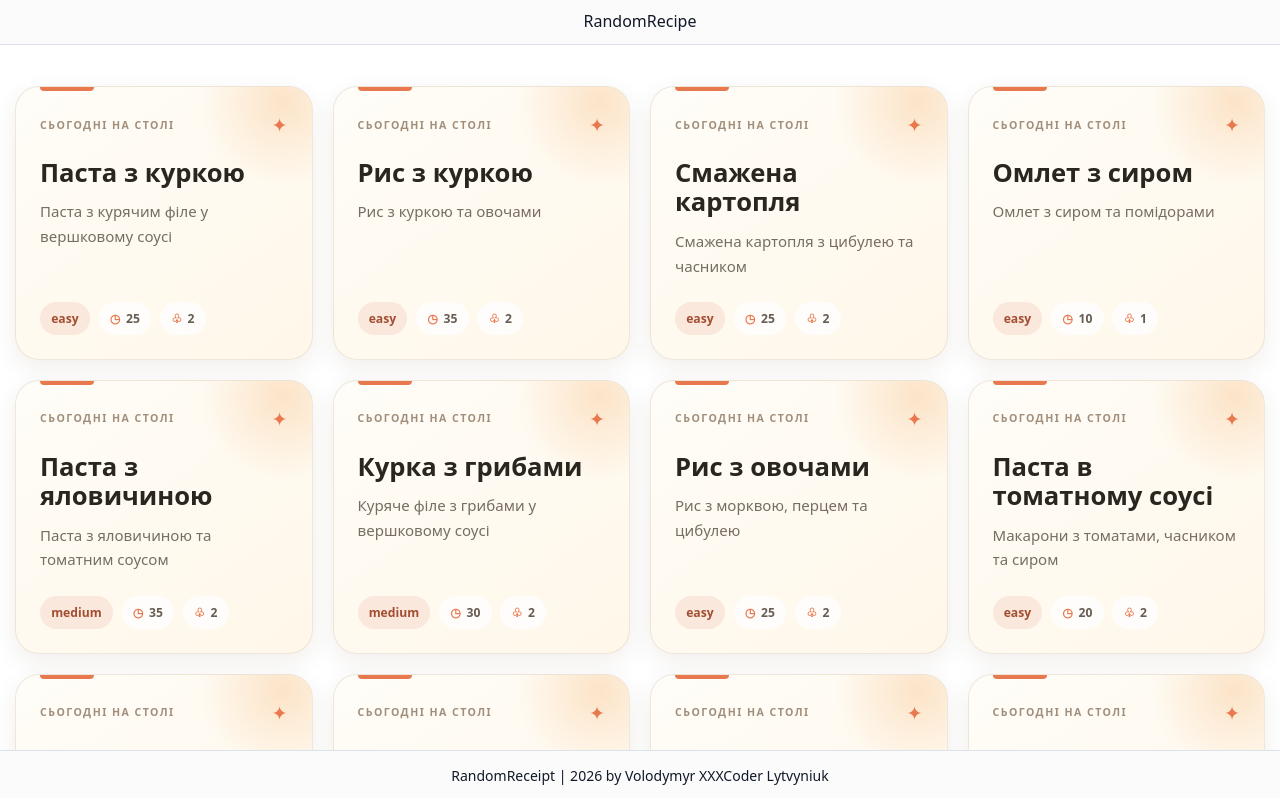
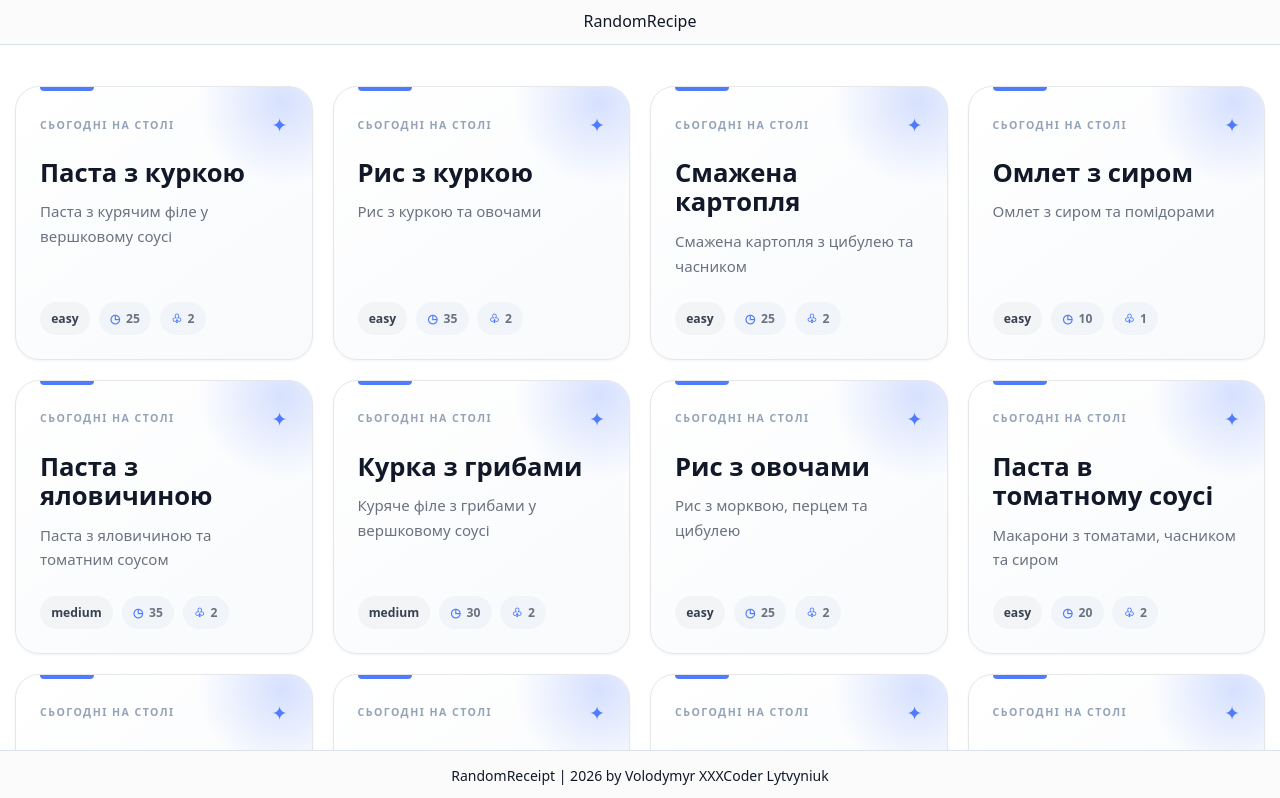
Before and after one commit to xxxjavacoder/RandomRecipe, a React (Vite) app: page / in a window 1280 px wide. Shown: the top 798 px of the page. Built offline with nearby package versions, Linux system fonts and the light colour scheme; data requests are answered from the project's data file.

Commit message:
Added color theme adaptation for cards.

```diff
--- a/src/components/recipe-card/RecipeCard.scss
+++ b/src/components/recipe-card/RecipeCard.scss
@@ -1,5 +1,5 @@
 .recipe-card {
-  --card-accent: #e8794f;
+  --card-accent: var(--primary);
   position: relative;
   isolation: isolate;
   display: flex;
@@ -7,11 +7,11 @@
   min-height: 270px;
   padding: 1.5rem;
   overflow: hidden;
-  color: #29251f;
-  background: linear-gradient(145deg, #fffdf8 0%, #fff7e9 100%);
-  border: 1px solid rgba(117, 83, 45, .12);
+  color: var(--text-primary);
+  background: linear-gradient(145deg, var(--bg-card), var(--bg-secondary));
+  border: 1px solid var(--border-primary);
   border-radius: 24px;
-  box-shadow: 0 8px 24px rgba(80, 55, 25, .08);
+  box-shadow: var(--shadow-card);
   transition: transform .35s cubic-bezier(.2,.8,.2,1), box-shadow .35s ease, border-color .35s ease;
 
   &::before {
@@ -22,7 +22,7 @@
     width: 170px;
     height: 170px;
     content: '';
-    background: radial-gradient(circle, rgba(244, 174, 102, .3), rgba(244, 174, 102, 0) 70%);
+    background: radial-gradient(circle, color-mix(in srgb, var(--primary) 22%, transparent), transparent 70%);
     transition: transform .5s ease;
   }
 
@@ -40,8 +40,9 @@
 
   &:hover {
     transform: translateY(-8px) rotate(-.5deg);
-    border-color: rgba(232, 121, 79, .35);
-    box-shadow: 0 20px 38px rgba(80, 55, 25, .16);
+    border-color: var(--border-hover);
+    background: var(--bg-card-hover);
+    box-shadow: 0 20px 38px color-mix(in srgb, var(--text-primary) 14%, transparent);
   }
 
   &:hover::before { transform: scale(1.35) translate(-8px, 8px); }
@@ -49,13 +50,13 @@
 
   &__topline, &__details { display: flex; align-items: center; }
   &__topline { justify-content: space-between; margin-bottom: 1.25rem; }
-  &__eyebrow { color: #a18f7c; font-size: .66rem; font-weight: 800; letter-spacing: .14em; }
+  &__eyebrow { color: var(--text-muted); font-size: .66rem; font-weight: 800; letter-spacing: .14em; }
   &__sparkle { color: var(--card-accent); font-size: 1.2rem; transition: transform .4s ease; }
   &:hover &__sparkle { transform: rotate(75deg) scale(1.25); }
 
   &__header {
     margin: 0 0 .75rem;
-    color: #29251f;
+    color: var(--text-primary);
     font-family: var(--heading), serif;
     font-size: clamp(1.35rem, 2vw, 1.75rem);
     font-weight: 750;
@@ -67,7 +68,7 @@
     flex: 1;
     margin: 0 0 1.5rem;
     overflow: hidden;
-    color: #766d63;
+    color: var(--text-secondary);
     font-size: .94rem;
     line-height: 1.65;
     -webkit-box-orient: vertical;
@@ -76,8 +77,8 @@
 
   &__details { flex-wrap: wrap; gap: .55rem; }
   &__badge, &__detail { padding: .48rem .7rem; border-radius: 999px; font-size: .76rem; font-weight: 650; }
-  &__badge { color: #a34e32; background: #fae8dc; }
-  &__detail { color: #665d53; background: rgba(255, 255, 255, .78); }
+  &__badge { color: var(--tag-text); background: var(--tag-bg); }
+  &__detail { color: var(--text-secondary); background: var(--bg-tertiary); }
   &__detail span { margin-right: .15rem; color: var(--card-accent); }
 }
 
```
